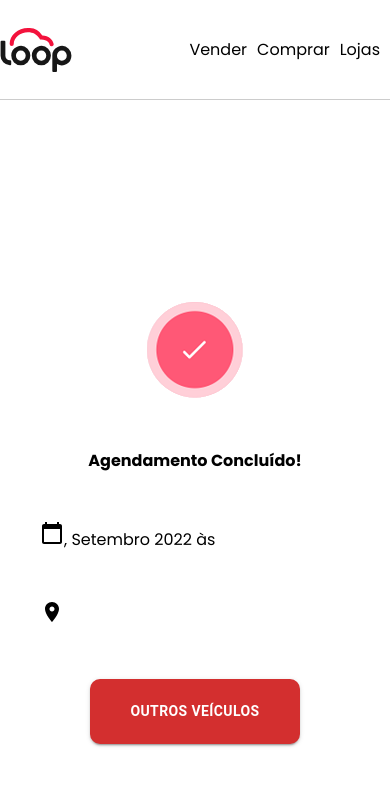
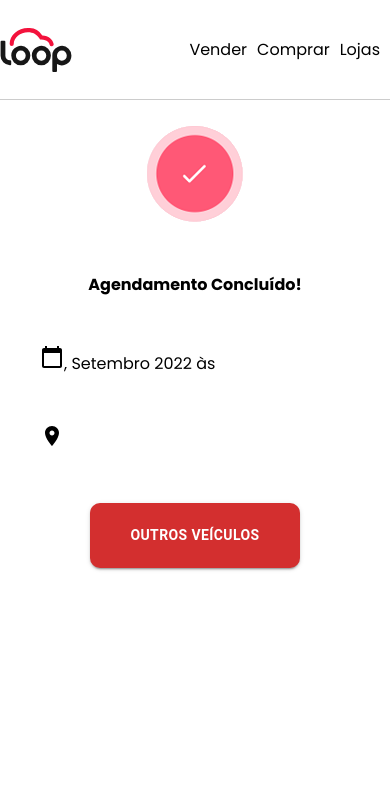
Before and after one commit to wrodriguess/loop_frontend, a React (Create React App) app: page /step3 in a window 390 px wide. Shown: the top 786 px of the page. Built offline with nearby package versions, Linux system fonts and the light colour scheme; no server answers.

Commit message:
Refatorando styles

```diff
--- a/src/App.css
+++ b/src/App.css
@@ -32,7 +32,119 @@
   from {
     transform: rotate(0deg);
   }
+
   to {
     transform: rotate(360deg);
   }
 }
+
+.container {
+  height: calc(100vh - 100px);
+}
+
+.rightSide {
+  border: 1px solid #ccc;
+  border-radius: 10px;
+}
+
+.topRight {
+  display: flex;
+  justify-content: center;
+  align-items: center;
+  background-color: #2E323C;
+  color: #fff;
+  border-top-right-radius: 10px;
+  border-top-left-radius: 10px;
+}
+
+
+.contentHeader {
+  display: flex;
+  justify-content: center;
+  align-items: center;
+  font-weight: bold;
+}
+
+.topContent,
+.mediumContent {
+  display: flex;
+  justify-content: space-around;
+  align-items: center;
+  text-align: center;
+  flex-wrap: wrap;
+}
+
+.topContent p {
+  border-radius: 50%;
+  display: flex;
+  justify-content: center;
+  align-items: center;
+}
+
+.topContent p:hover,
+.mediumContent p:hover {
+  cursor: pointer;
+  background-color: #4C9300;
+  color: #fff;
+}
+
+.bottomContent {
+  display: flex;
+  justify-content: center;
+  align-items: center;
+}
+
+#btnScheduled {
+  padding: 20px 40px;
+  font-weight: bold;
+  border-radius: 10px;
+}
+
+.topContent button {
+  border-radius: 50%;
+  width: 60px;
+  height: 60px;
+  border: 0;
+
+}
+
+.mediumContent button {
+  width: 80px;
+  height: 40px;
+  border-radius: 20px;
+  border: 0;
+}
+
+.selectedDay,
+.selectedTime,
+.topContent button:hover,
+.mediumContent button:hover {
+  background-color: #4C9300;
+  color: #fff;
+  cursor: pointer;
+
+}
+
+.containerFormStep3 {
+  display: flex;
+  flex-direction: column;
+  justify-content: center;
+}
+
+.containerImage {
+  display: flex;
+  justify-content: center;
+  align-items: center;
+
+}
+
+.justifyContentStart {
+  justify-content: start;
+}
+
+@media (max-width: 599px) {
+  .containerFormStep3 {
+    height: 100vh;
+
+  }
+}
--- a/src/pages/FormStep1/index.jsx
+++ b/src/pages/FormStep1/index.jsx
@@ -2,7 +2,6 @@ import { useContext, useEffect, useState } from 'react';
 import { useNavigate } from "react-router-dom";
 import { Container, Grid, Button } from '@mui/material';
 
-import './styles.css';
 import { FormContext } from '../../contexts/form';
 import Header from '../../components/Header';
 import VehicleCard from '../../components/VehicleCard';
@@ -119,34 +118,34 @@ export default function FormStep1() {
             {dia}<br />
             {ano}<br /> */}
 
-            <Container maxWidth="md" id="container">
+            <Container maxWidth="md" className="container">
                 <Grid container xs={12}>
                     <Grid item xs={12} sm={4}>
                         <VehicleCard vehicle={vehicle} />
                     </Grid>
 
-                    <Grid container xs={12} sm={8} id="right">
-                        <Grid item xs={12} p={1} id="topRight">
+                    <Grid container xs={12} sm={8} className="rightSide">
+                        <Grid item xs={12} p={1} className="topRight">
                             Agende o dia e horário da sua visita
                         </Grid>
-                        <Grid item xs={12} id="topMonth">
+                        <Grid item xs={12} className="contentHeader">
                             {scheduled.month} {scheduled.year}
                         </Grid>
-                        <Grid item xs={12} id="topDays">
+                        <Grid item xs={12} className="topContent">
                             {daysAvailable.map((day, index) => (
                                 <button key={index} className={scheduled.day == day[0] ? 'selectedDay' : ''} onClick={() => { setScheduled(prevState => { return { ...prevState, day: day[0], dayOfWeek: day[2] } }); setChosenDate(day[0]); }}>
                                     {day[1]}<br />{day[0]}
                                 </button>
                             ))}
                         </Grid>
-                        <Grid item xs={12} id="topHours">
+                        <Grid item xs={12} className="mediumContent">
                             {hourAvailable.map((hour, index) => (
                                 <button className={scheduled.hour == hour ? 'selectedTime' : ''} onClick={() => setScheduled(prevState => { return { ...prevState, hour: hour } })} disabled={!chosenDate ? true : false}>
                                     {hour}
                                 </button>
                             ))}
                         </Grid>
-                        <Grid item xs={12} id="topButton">
+                        <Grid item xs={12} className="bottomContent">
                             <Button variant="contained" color="error" id="btnScheduled" onClick={() => { navigate('/step2'); setScheduled(prevState => { return { ...prevState, address: {} } }); }} disabled={!(scheduled.day && scheduled.hour) ? true : false}>
                                 Agendar Visita
                             </Button>
--- a/src/pages/FormStep1/styles.css
+++ /dev/null
@@ -1,87 +0,0 @@
-#container {
-    height: calc(100vh - 100px);
-}
-
-#right {
-    border: 1px solid #ccc;
-    border-radius: 10px;
-}
-
-#topRight {
-    display: flex;
-    justify-content: center;
-    align-items: center;
-    background-color: #2E323C;
-    color: #fff;
-    border-top-right-radius: 10px;
-    border-top-left-radius: 10px;
-}
-
-#topMonth {
-    display: flex;
-    justify-content: center;
-    align-items: center;
-    font-weight: bold;
-}
-
-#topDays,
-#topHours {
-    display: flex;
-    justify-content: space-around;
-    align-items: center;
-    text-align: center;
-    flex-wrap: wrap;
-}
-
-#topDays p {
-
-
-    border-radius: 50%;
-    display: flex;
-    justify-content: center;
-    align-items: center;
-}
-
-#topDays p:hover,
-#topHours p:hover {
-    cursor: pointer;
-    background-color: #4C9300;
-    color: #fff;
-}
-
-#topButton {
-    display: flex;
-    justify-content: center;
-    align-items: center;
-}
-
-#btnScheduled {
-    padding: 20px 40px;
-    font-weight: bold;
-    border-radius: 10px;
-}
-
-#topDays button {
-    border-radius: 50%;
-    width: 60px;
-    height: 60px;
-    border: 0;
-
-}
-
-#topHours button {
-    width: 80px;
-    height: 40px;
-    border-radius: 20px;
-    border: 0;
-}
-
-.selectedDay,
-.selectedTime,
-#topDays button:hover,
-#topHours button:hover {
-    background-color: #4C9300;
-    color: #fff;
-    cursor: pointer;
-
-}
--- a/src/pages/FormStep2/index.jsx
+++ b/src/pages/FormStep2/index.jsx
@@ -3,7 +3,6 @@ import { useNavigate } from "react-router-dom";
 import { Container, Grid, Button, TextField } from '@mui/material';
 import { ArrowBackIos } from '@mui/icons-material';
 
-import './styles.css';
 import { FormContext } from '../../contexts/form';
 import Header from '../../components/Header';
 import VehicleCard from '../../components/VehicleCard';
@@ -60,7 +59,7 @@ export default function FormStep2() {
         <>
             <Header />
 
-            <Container maxWidth="md" id="container">
+            <Container maxWidth="md" className="container">
                 <Grid item xs={12} >
                     <Button variant="text" onClick={() => { navigate('/'); }}>
                         <ArrowBackIos />
@@ -73,21 +72,21 @@ export default function FormStep2() {
                         <VehicleCard vehicle={vehicle} />
                     </Grid>
 
-                    <Grid container xs={12} sm={8} id="right">
-                        <Grid item xs={12} p={1} id="topRight">
+                    <Grid container xs={12} sm={8} className="rightSide">
+                        <Grid item xs={12} p={1} className="topRight">
                             Concluir Agendamento
                         </Grid>
-                        <Grid item xs={12} id="topMonth">
+                        <Grid item xs={12} className="contentHeader">
                             {scheduled.dayOfWeek}, {scheduled.day} de {scheduled.month}, {scheduled.hour} horas
                         </Grid>
 
-                        <Grid container justifyContent="center" id="topDays">
-                            <Grid item xs={11} id="topDays">
+                        <Grid container justifyContent="center" className="contentTop">
+                            <Grid item xs={11} className="contentTop">
                                 <TextField fullWidth id="outlined-basic" label="Nome" variant="outlined" defaultValue={user.name} onChange={(e) => setUser(prevState => { return { ...prevState, name: e.target.value } })} />
                             </Grid>
                         </Grid>
 
-                        <Grid container justifyContent="space-around" id="topHours">
+                        <Grid container justifyContent="space-around" className="mediumContent">
                             <Grid item xs={5} id="inputEmail">
                                 <TextField fullWidth id="outlined-basic" label="E-mail" variant="outlined" defaultValue={user.email} onChange={(e) => setUser(prevState => { return { ...prevState, email: e.target.value } })} />
                             </Grid>
@@ -96,7 +95,7 @@ export default function FormStep2() {
                             </Grid>
                         </Grid>
 
-                        <Grid item xs={12} id="topButton">
+                        <Grid item xs={12} className="bottomContent">
                             <Button variant="contained" color="error" id="btnScheduled" onClick={schedule} disabled={!(user.name && user.email && user.telephone) ? true : false}>
                                 Concluir
                             </Button>
--- a/src/pages/FormStep3/index.jsx
+++ b/src/pages/FormStep3/index.jsx
@@ -3,7 +3,6 @@ import { useNavigate } from "react-router-dom";
 import { Container, Grid, Button } from '@mui/material';
 import { LocationOn, CalendarToday } from '@mui/icons-material';
 
-import './styles.css';
 import { FormContext } from '../../contexts/form';
 import Header from '../../components/Header';
 import sucess from '../../images/sucess.png';
@@ -34,27 +33,27 @@ export default function FormStep1() {
     return (
         <>
             <Header />
-            <Container maxWidth="md" id="containerFormStep3">
-                <Grid item id="containerImage" p={3} xs={12}>
+            <Container maxWidth="md" className="container containerFormStep3">
+                <Grid item className="containerImage" p={3} xs={12}>
                     <img src={sucess} alt="imagem simbolizando agendamento concluido" />
                 </Grid>
 
-                <Grid item xs={12} p={3} id="topMonth">
+                <Grid item xs={12} p={3} className="contentHeader">
                     Agendamento Concluído!
                 </Grid>
 
                 <Grid container XS={12} >
-                    <Grid item p={3} xs={12} sm={6} id="bla1">
+                    <Grid item p={3} xs={12} sm={6}>
                         <CalendarToday />
                         {scheduled.dayOfWeek}, {scheduled.day} {scheduled.month} {scheduled.year} às {scheduled.hour}
                     </Grid>
-                    <Grid item p={3} xs={12} sm={6} id="bla">
+                    <Grid item p={3} xs={12} sm={6} className="justifyContentStart">
                         <LocationOn />
                         {vehicle.address}
                     </Grid>
                 </Grid>
 
-                <Grid item xs={12} p={3} id="topButton">
+                <Grid item xs={12} p={3} className="bottomContent">
                     <Button variant="contained" color="error" id="btnScheduled" onClick={() => { clearData(); window.location.href = "http://localhost:3000"; }}>
                         Outros Veículos
                     </Button>
--- a/src/pages/FormStep3/styles.css
+++ /dev/null
@@ -1,24 +0,0 @@
-#containerFormStep3 {
-    height: calc(100vh - 100px);
-    display: flex;
-    flex-direction: column;
-    justify-content: center;
-}
-
-#containerImage {
-    display: flex;
-    justify-content: center;
-    align-items: center;
-
-}
-
-#bla {
-    justify-content: start;
-}
-
-@media (max-width: 599px) {
-    #containerFormStep3 {
-        height: 100vh;
-
-    }
-}
```
